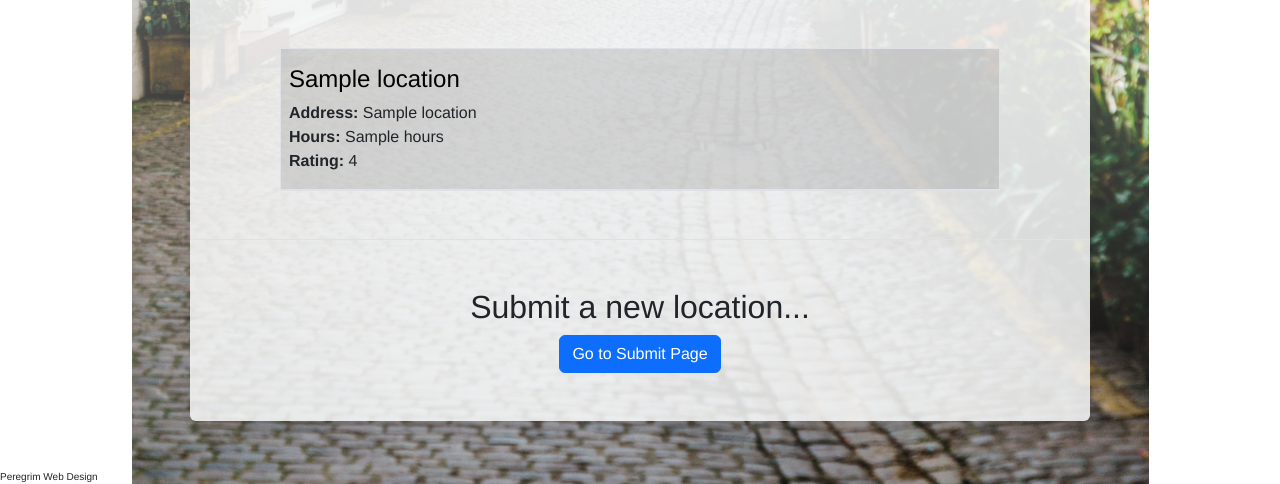
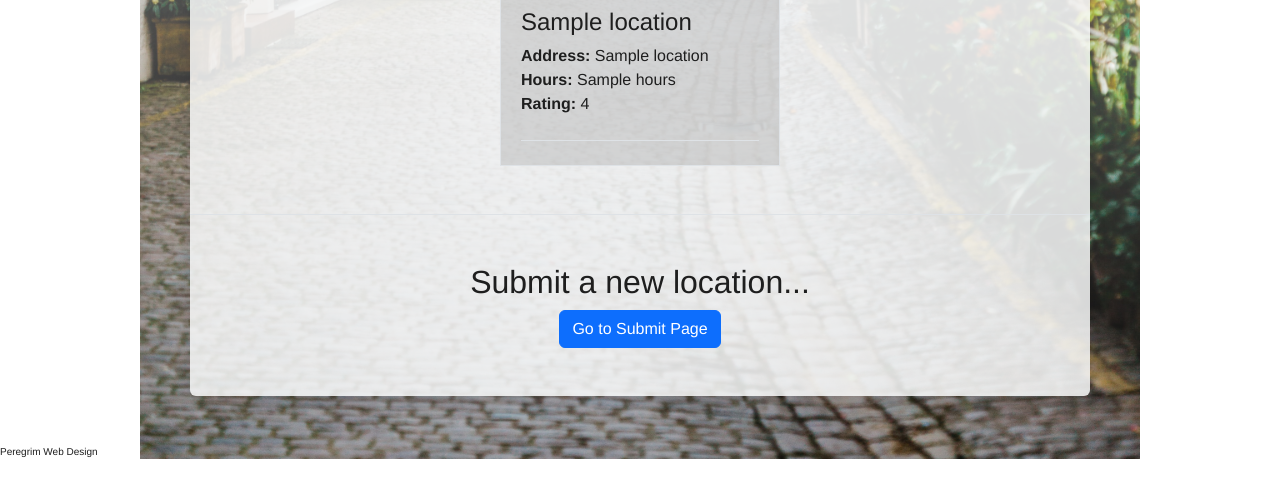
Before and after one commit to ByronPeregrim/Saratoga-Public-Restroom-Locator, a Flask app: template templates/index.html in a window 1280 px wide. Shown: the part 1041-1525 px from the top of the page. After the commit the page ends 1500 px from the top, so only its background shows below. Run offline with Flask 3, Linux system fonts and the light colour scheme; the template is opened without the code that fills it: most values are stand-ins (such as "Sample title", 1, 10 or a date in 2020); parts of the project's set-up code (start-up, migrations or seed data) failed here and were passed over.

Commit message:
Added styles to location list on home page.

```diff
--- a/templates/index.html
+++ b/templates/index.html
@@ -10,20 +10,23 @@
 
         * {
             font-family: Helvetica;
+            color: rgb(30, 30, 30);
         }
 
         #wrapper {
         	content: '';
         	position: absolute;
         	width: 100%;
-        	background-image: linear-gradient(to bottom, white, rgba(255, 255, 255, 0)), url(static/background.jpg);
+        	background-image: linear-gradient(to bottom, white, rgba(245, 245, 245, 0)), url(static/background.jpg);
             background-repeat: no-repeat;
             background-size: auto 100%;
             background-position: center center;
         }
 
-        .location:hover {
-            background-color: rgba(107, 107, 107, 0.25);
+        #locations:hover > *,
+        #locations:hover > * > *
+        {
+            color: gray;
         }
 
     </style>
@@ -36,17 +39,17 @@
                 Ut enim ad minim veniam, quis nostrud exercitation ullamco laboris nisi ut aliquip ex ea commodo consequat.
                 Duis aute irure dolor in reprehenderit in voluptate velit esse cillum dolore eu fugiat nulla pariatur. Excepteur sint occaecat
             </p>
-            <div id="map" class="border rounded align-self-center" style="aspect-ratio: 1; width: 85%; min-width: 280px; background-color: rgba(128, 128, 128, 0.25);">
+            <div id="map" class="border rounded align-self-center" style="aspect-ratio: 1; width: 85%; min-width: 300px; max-width: 700px; background-color: rgba(128, 128, 128, 0.25);">
                 <iframe src="https://www.google.com/maps/d/u/0/embed?mid=1XdxktqjDYi3U-dgB7ifp09WbMlJeAks&ehbc=2E312F" width="100%" height="100%"></iframe>
             </div>
-            <div id="location-list" class="border align-self-center mt-5" style="width: 80%; min-width: 280px; background-color: rgba(128, 128, 128, 0.25);">
+            <div id="location-list" class="border align-self-center mt-5 pb-4" style="width: auto; min-width: 280px; background-color: rgba(128, 128, 128, 0.25); padding: 0px 20px;">
                 {% for location in locations %}
-                    <div class="location border-bottom pt-3 pb-3" style="padding-left: 8px;">
-                        <h4><a href="/location/{{location['id']}}" style="text-decoration: none; color: black;">{{location['title']}}</a></h4>
+                    <a href="/location/{{location['id']}}" id="locations" style="padding-left: 8px; text-decoration: none; color: rgb(30, 30, 30);">
+                        <h4>{{location['title']}}</h4>
                         <div><b>Address: </b>{{location['location']}}</div>
                         <div><b>Hours: </b>{{location['hours']}}</div>
-                        <div><b>Rating: </b>{{location['rating']}}</div>
-                    </div>
+                        <div class="border-bottom pb-4"><b>Rating: </b>{{location['rating']}}</div>
+                    </a>
                 {% endfor %}
             </div>
             <div id="footer" class="mt-5 text-center border-top pt-5">
```
